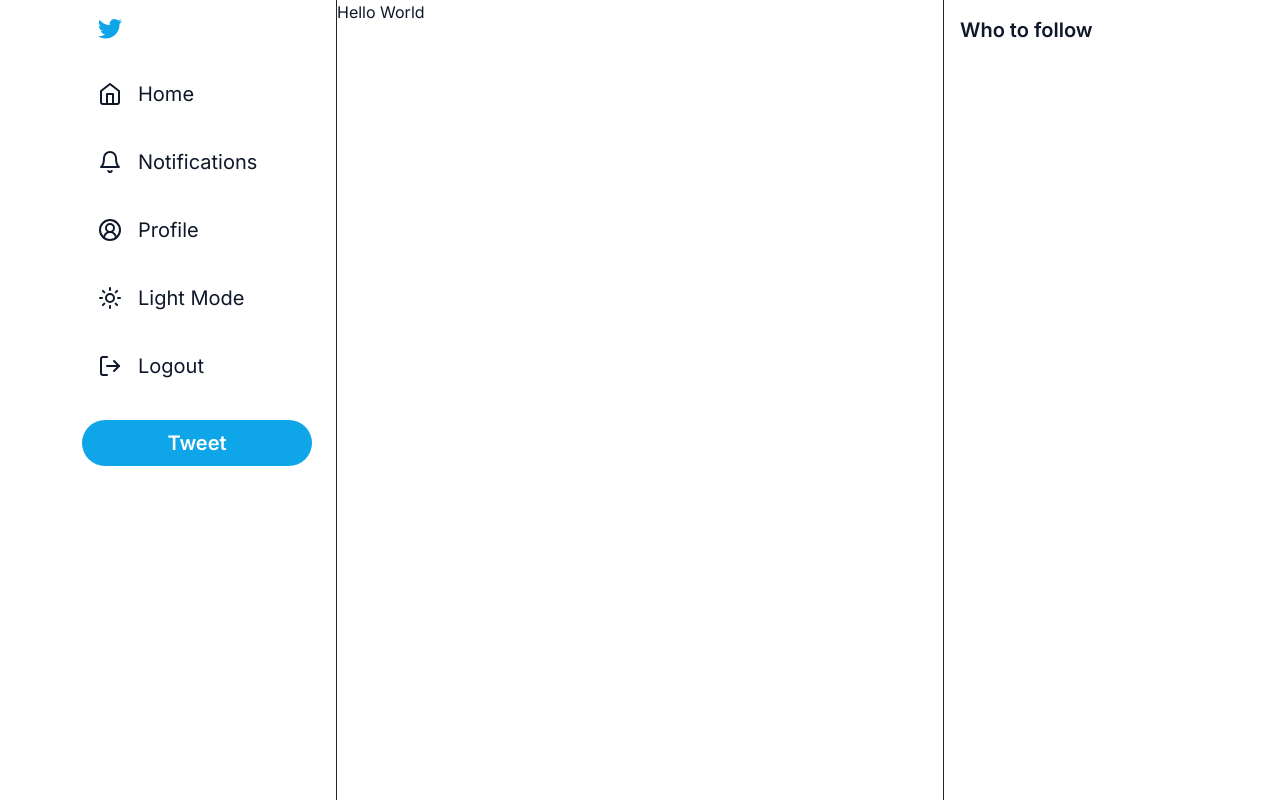
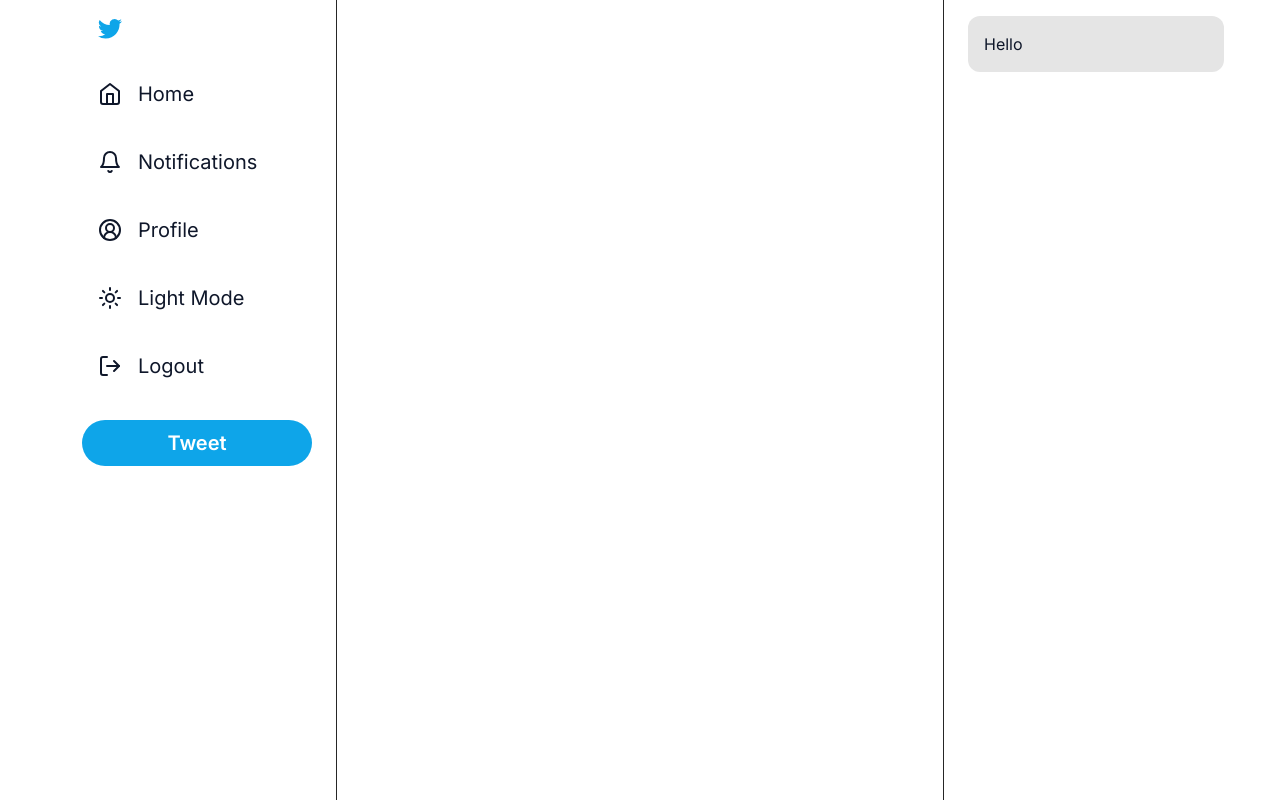
Before and after one commit to healertrix/twitter, a Next.js app: page / in a window 1280 px wide. Built offline with nearby package versions, Linux system fonts and the light colour scheme.

Commit message:
Followbar error solved and code refactored 3 test 1

```diff
--- /dev/null
+++ b/app/custom_components/Header.tsx
@@ -0,0 +1,10 @@
+'use client'
+import React from 'react'
+import { useRouter } from 'next/navigation'
+import { useCallback } from 'react'
+export default function Header() {
+  return (
+      <>
+      </>
+  )
+}
--- a/app/custom_components/Layout.tsx
+++ b/app/custom_components/Layout.tsx
@@ -23,7 +23,6 @@ const Layout: React.FC<LayoutProps> = ({ children }) => {
             {children}
           </div>
           <Followbar></Followbar>
-
         </div>
       </div>
     </div>
--- a/app/custom_components/layout/Followbar.jsx
+++ /dev/null
@@ -1,12 +0,0 @@
-export default function Followbar() {
-    return (
-      <>
-        <div className='px-6 py-4 hidden lg:block'>
-          <div className='bg-neutral-200 dark:bg-neutral-800 rounded-xl p-4'>
-            <h2 className=' text-xl font-semibold'>Who to follow</h2>
-            <div className='flex flex-col gap-6 mt-4'></div>
-          </div>
-        </div>
-      </>
-    );
-}
--- /dev/null
+++ b/app/custom_components/layout/Followbar.tsx
@@ -0,0 +1,13 @@
+import React from 'react'
+
+export default function Followbar() {
+  return (
+    <div className='px-6 py-4 hidden lg:block'>
+          <div
+              className='bg-neutral-200 dark:bg-neutral-800 rounded-xl p-4'
+          >
+        Hello
+      </div>
+    </div>
+  );
+}
--- a/app/page.tsx
+++ b/app/page.tsx
@@ -1,15 +1,14 @@
 'use client'
 import { Button } from '@/components/ui/button';
-import Head from 'next/head';
+import Header from './custom_components/Header';
 export default function Home() {
   return (
     <>
-      <Head>
-        <title>Dark Mode Toggle</title>
-        <meta name='description' content='A cool twitter clone' />
-      </Head>
 
-      Hello World
+      <Header
+        // label='Home'
+      ></Header>
+
     </>
   );
 }
```
